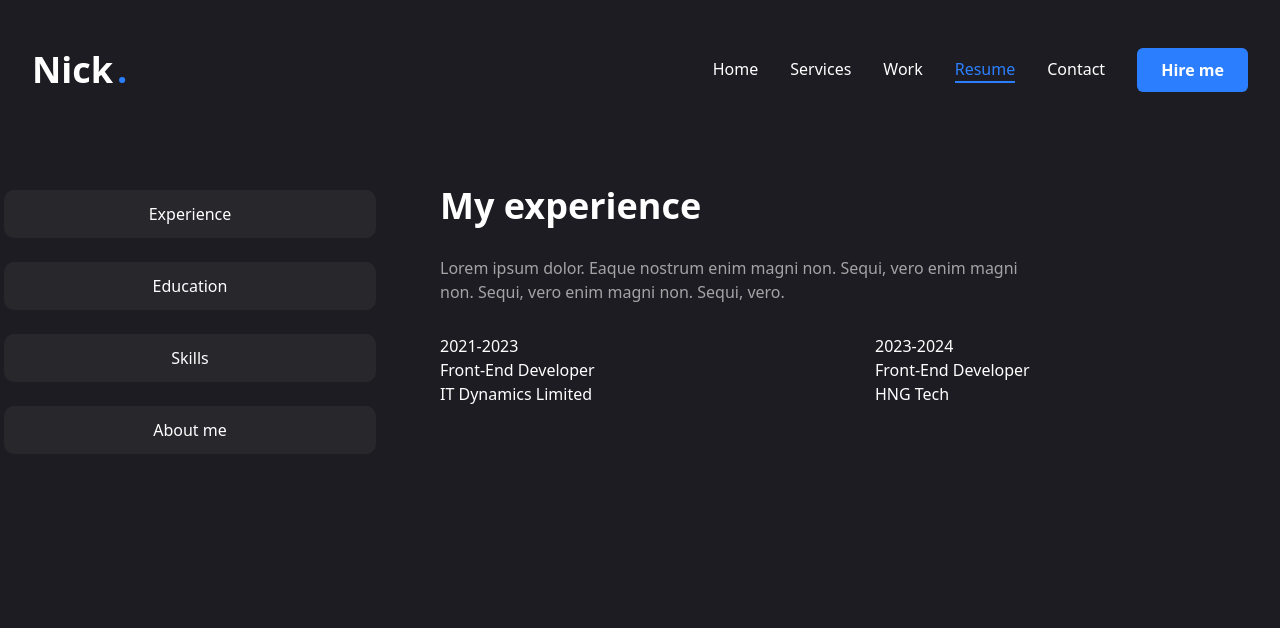
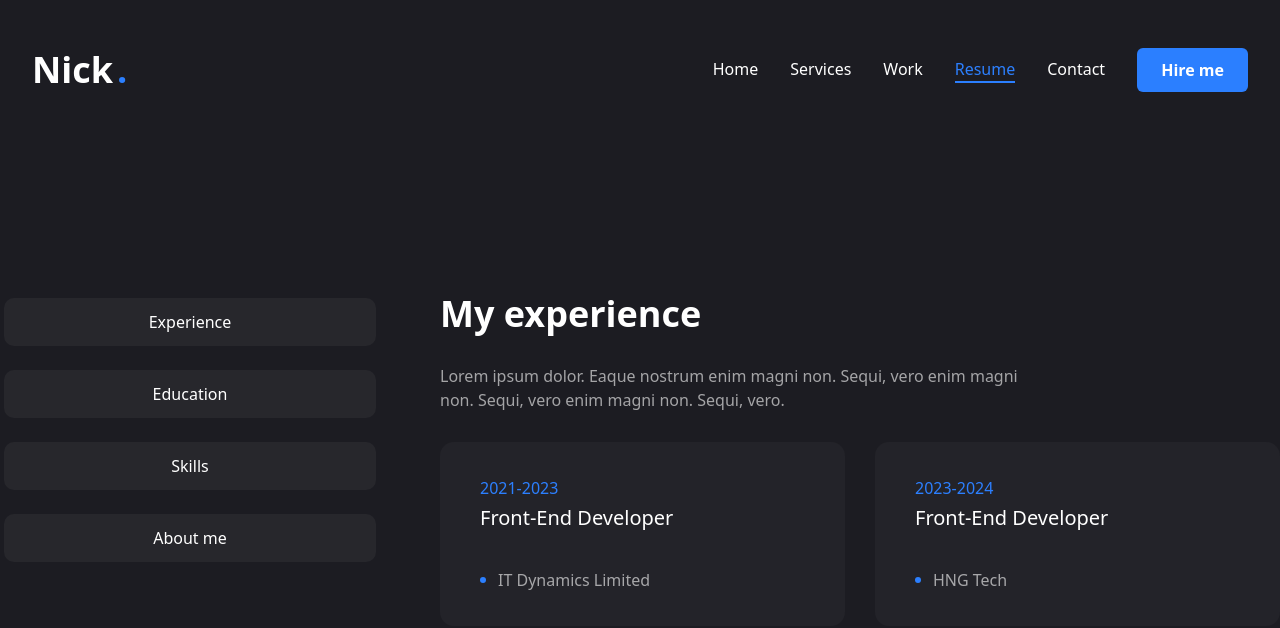
Before and after one commit to Nick-Salifu/portfolio, a Next.js app: page /resume in a window 1280 px wide. Shown: the top 628 px of the page. Built offline with nearby package versions, Linux system fonts and the light colour scheme.

Commit message:
completing the resume section

```diff
--- a/app/resume/page.jsx
+++ b/app/resume/page.jsx
@@ -1,10 +1,9 @@
 "use client"
 
-import {FaHtml5, FaCss3, FaJs, FaReact, FaFigma, FaNodejs} from "react-icons/fa"
+import {FaHtml5, FaCss3, FaJs, FaReact, FaFigma, FaNodeJs} from "react-icons/fa"
 import {SiTailwindcss, SiNextdotjs} from "react-icons/si"
 import {Tabs, TabsContent, TabsTrigger, TabsList} from "@/components/ui/tabs"
 import {Tooltip, TooltipContent, TooltipProvider, TooltipTrigger} from "@/components/ui/tooltip"
-import {ScrollArea} from "@/components/ui/scroll-area"
 import {motion} from "framer-motion"
 
 const about = {
@@ -92,7 +91,7 @@
         },
         {
             icon: <FaCss3 />,
-            name: "css 3"
+            name: "CSS 3"
         },
         {
             icon: <FaJs />,
@@ -111,7 +110,7 @@
             name: "tailwind.css"
         },
         {
-            icon: <FaNodejs />,
+            icon: <FaNodeJs />,
             name: "node.js"
         },
         {
@@ -135,44 +134,104 @@
                         <TabsTrigger value="experience">Experience</TabsTrigger>
                         <TabsTrigger value="education">Education</TabsTrigger>
                         <TabsTrigger value="skills">Skills</TabsTrigger>
-                        <TabsTrigger value="about me">About me</TabsTrigger>
+                        <TabsTrigger value="about">About me</TabsTrigger>
                     </TabsList>
 
                     <div className="min-w-[70vh] w-full">
+                        {/* Experience */}
                         <TabsContent value="experience" className="w-full">
                             <div className="flex flex-col gap-[30px] text-center xl:text-left">
                                 <h3 className="text-4xl font-bold">{experience.title}</h3>
                                 <p className="max-w-[600px] text-white/60 mx-auto xl:mx-0">{experience.description}</p>
 
-                                <ScrollArea className="h-[400px]">
+                                <ul className="grid grid-cols-1 lg:grid-cols-2 gap-[30px]">
+                                    {experience.items.map((item, index) => {
+                                        return (
+                                            <li key={index} className="bg-[#232329] h-[184px] py-6 px-10 rounded-xl flex flex-col items-center justify-center lg:items-start gap-1">
+                                                <span className="text-blue-500">{item.duration}</span>
+                                                <h3 className="text-xl max-w-[260px] min-h-[60px] text-center lg:text-left">{item.position}</h3>
+                                                <div className="flex items-center gap-3">
+                                                    <span className="w-[6px] h-[6px] rounded-full bg-blue-500"></span>
+                                                    <p className="text-white/60">{item.company}</p>
+                                                </div>
+                                            </li>
+                                        )
+                                    })}
+                                </ul>
+                            </div>
+                        </TabsContent>
+
+                        {/* Education */}
+                        <TabsContent value="education" className="w-full">
+                            <div className="flex flex-col gap-[30px] text-center xl:text-left">
+                                    <h3 className="text-4xl font-bold">{education.title}</h3>
+                                    <p className="max-w-[600px] text-white/60 mx-auto xl:mx-0">{education.description}</p>
+
                                     <ul className="grid grid-cols-1 lg:grid-cols-2 gap-[30px]">
-                                        {experience.items.map((item, index) => {
+                                        {education.items.map((item, index) => {
                                             return (
-                                                <li key={index}>
-                                                    <span>{item.duration}</span>
-                                                    <h3>{item.position}</h3>
-                                                    <div>
-                                                        <span></span>
-                                                        <p>{item.company}</p>
+                                                <li key={index} className="bg-[#232329] h-[184px] py-6 px-10 rounded-xl flex flex-col items-center justify-center lg:items-start gap-1">
+                                                    <span className="text-blue-500">{item.duration}</span>
+                                                    <h3 className="text-xl max-w-[260px] min-h-[60px] text-center lg:text-left">{item.degree}</h3>
+                                                    <div className="flex items-center gap-3">
+                                                        <span className="w-[6px] h-[6px] rounded-full bg-blue-500"></span>
+                                                        <p className="text-white/60">{item.institution}</p>
                                                     </div>
                                                 </li>
                                             )
                                         })}
                                     </ul>
-                                </ScrollArea>
                             </div>
                         </TabsContent>
 
-                        <TabsContent value="education" className="w-full">
-                            education
+                        {/* Skills */}
+                        <TabsContent value="skills" className="w-full h-full">
+                            <div className="flex flex-col gap-[30px]">
+                                <div className="flex flex-col gap-[30px] text-center xl:text-left">
+                                    <h3 className="text-4xl font-bold">{skills.title}</h3>
+                                    <p className="max-w-[600px] text-white/60 mx-auto xl:mx-0">{skills.description}</p>
+                                </div>
+                                <ul className="grid grid-cols-2 sm:grid-cols-3 md:grid-cols-4 gap-4 xl:gap-[30px]">
+                                    {
+                                        skills.skillsList.map((skill, index) => {
+                                            return (
+                                                <li key={index}>
+                                                    <TooltipProvider delayDuration={100}>
+                                                        <Tooltip>
+                                                            <TooltipTrigger className="w-full h-[150px] bg-[#232329] rounded-xl flex items-center justify-center group">
+                                                                <div className="text-6xl group-hover:text-blue-500 transition-all duration-300">{skill.icon}</div>
+                                                            </TooltipTrigger>
+                                                            <TooltipContent>
+                                                                <p className="capitalize">{skill.name}</p>
+                                                            </TooltipContent>
+                                                        </Tooltip>
+                                                    </TooltipProvider>
+                                                </li>
+                                            )
+                                        })
+                                    }
+                                </ul>
+                            </div>
                         </TabsContent>
 
-                        <TabsContent value="skills" className="w-full">
-                            skills
-                        </TabsContent>
-
-                        <TabsContent value="about" className="w-full">
-                            about
+                        {/* About */}
+                        <TabsContent value="about" className="w-full text-center xl:text-left">
+                            <div className="flex flex-col gap-[30px]">
+                                <h3 className="text-4xl font-bold">{about.title}</h3>
+                                <p className="max-w-[600px] text-white/60 mx-auto xl:mx-0">{about.description}</p>
+                                <ul className="grid grid-cols-1 xl:grid-cols-2 gap-y-6 max-w-[620px] mx-auto xl:mx-0">
+                                    {
+                                        about.info.map((item, index) => {
+                                            return (
+                                                <li key={index} className="flex items-center justify-center gap-4 xl:justify-start">
+                                                    <span className="text-white/60">{item.fieldName}</span>
+                                                    <span className="text-xl">{item.fieldValue}</span>
+                                                </li>
+                                            )
+                                        })
+                                    }
+                                </ul>
+                            </div>
                         </TabsContent>
                     </div>
                 </Tabs>
```
